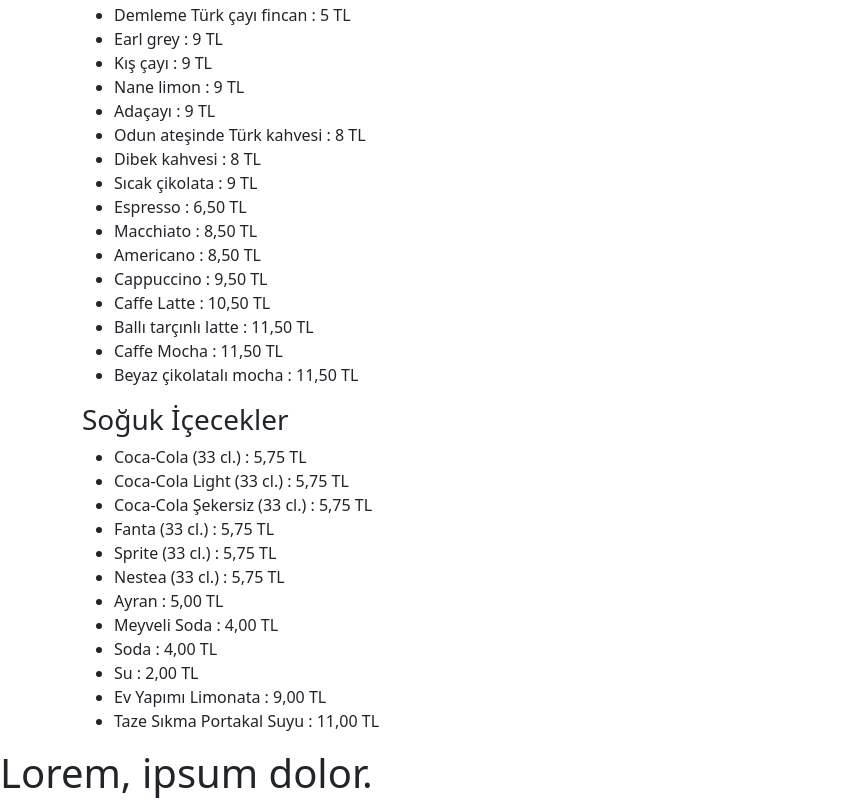
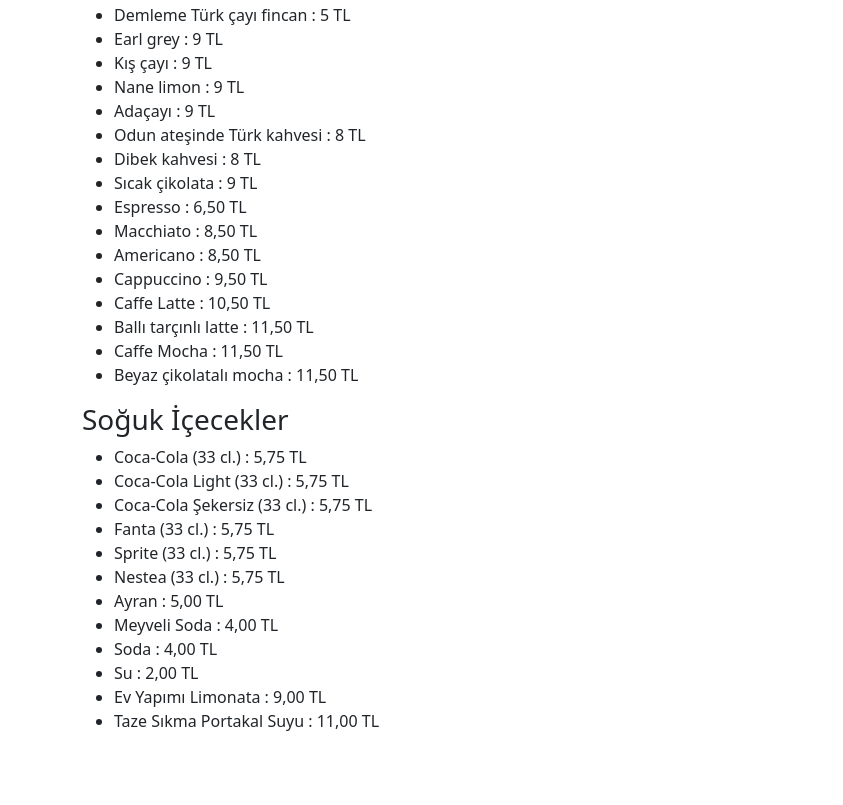
Before and after one commit to mBekiraydogan/cafe-menu, a plain HTML site: page index.html in a window 1280 px wide. Shown: the part 2092-2897 px from the top of the page, 0-843 px from the left. After the commit the page ends 2841 px from the top, so only its background shows below. Drawn offline with nearby package versions, Linux system fonts and the light colour scheme.

Commit message:
değişiklik silindi

```diff
--- a/index.html
+++ b/index.html
@@ -195,9 +195,7 @@
     </div>
 </div>
 <!-- ice cafe end -->
-<div>
-    <h1>Lorem, ipsum dolor.</h1>
-</div>
+
 
 
 
```
